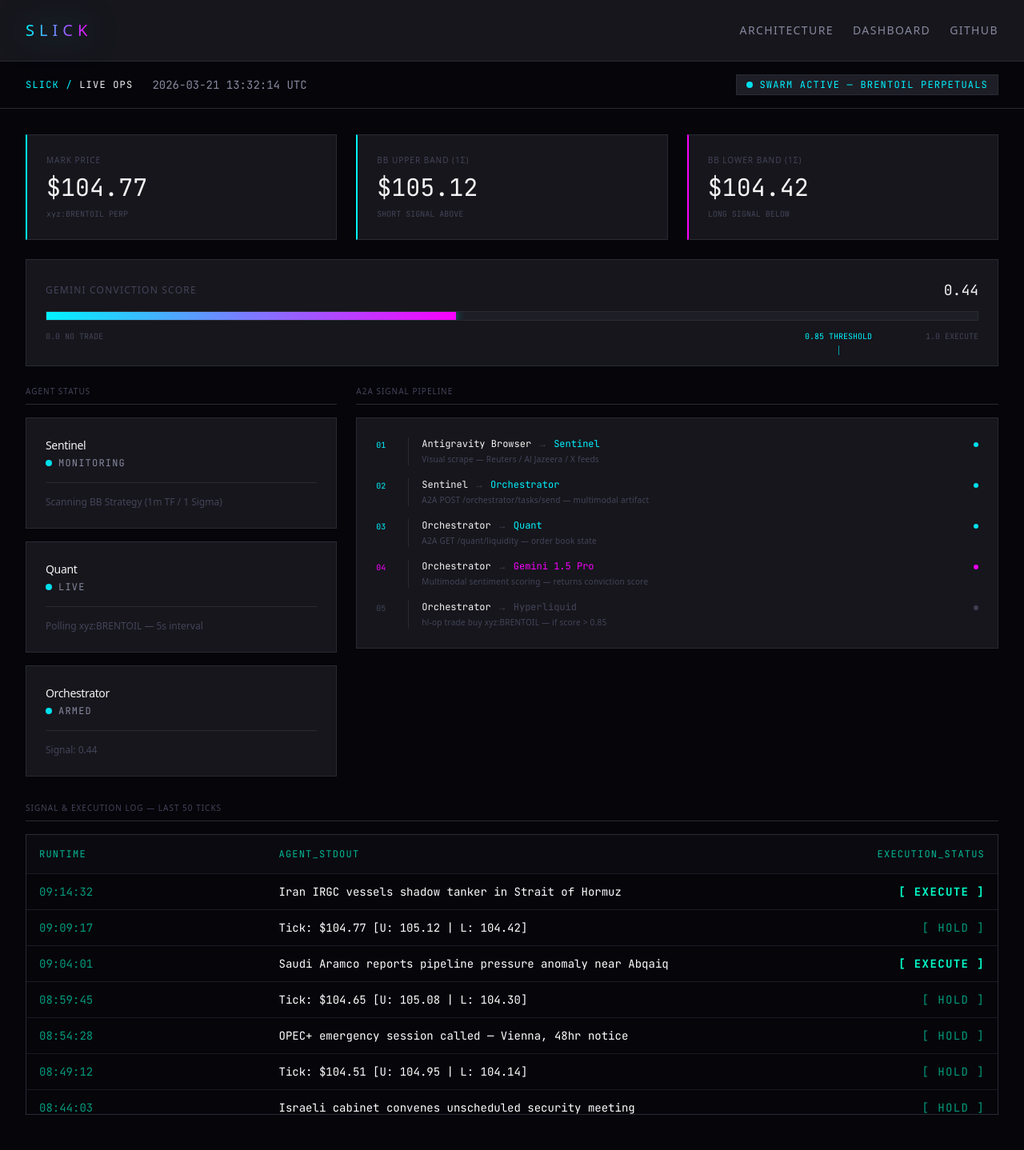
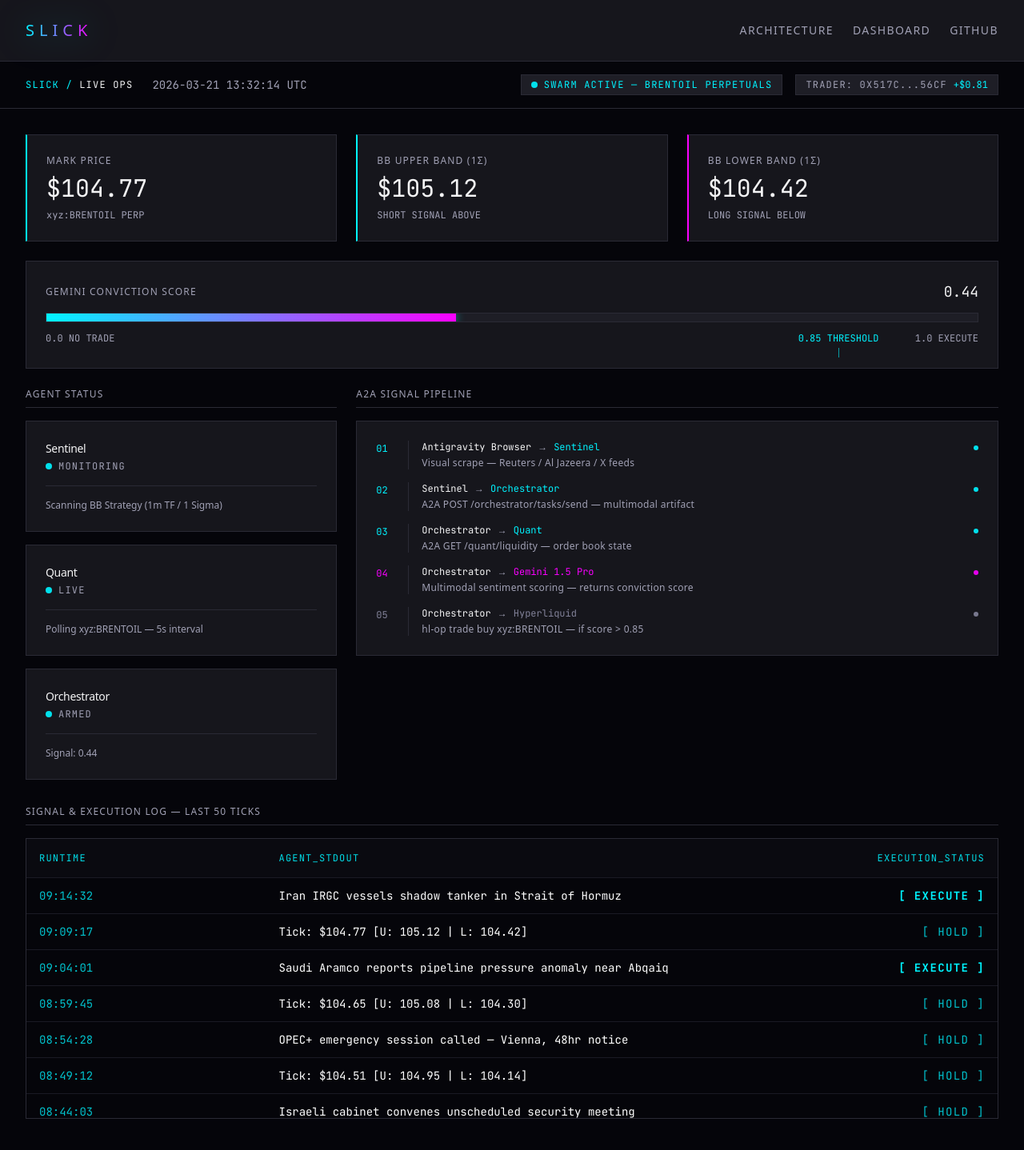
Before and after one commit to n5gus/slick, a Next.js app in the folder frontend/: page /dashboard in a window 1280 px wide. Shown: the top 1438 px of the page at 80% size. Built offline with nearby package versions, Linux system fonts and the light colour scheme; no server answers.

Commit message:
feat: improve accessibility contrast and add live trader address verification

```diff
--- a/frontend/app/dashboard/page.tsx
+++ b/frontend/app/dashboard/page.tsx
@@ -101,9 +101,20 @@ export default function DashboardPage() {
           </span>
           <LiveClock />
         </div>
-        <div className="flex items-center gap-2 border border-border px-3 py-1 bg-bg-elevated">
-          <div className="w-2 h-2 rounded-full bg-positive animate-pulse" />
-          <span className="text-xs tracking-widest uppercase font-mono">SWARM ACTIVE — BRENTOIL PERPETUALS</span>
+        <div className="flex items-center gap-4">
+          <div className="flex items-center gap-2 border border-border px-3 py-1 bg-bg-elevated">
+            <div className="w-2 h-2 rounded-full bg-positive animate-pulse" />
+            <span className="text-xs tracking-widest uppercase font-mono">SWARM ACTIVE — BRENTOIL PERPETUALS</span>
+          </div>
+          <a
+            href="https://app.hyperliquid.xyz/tradeHistory/0x517CFeae25Ac7D49aD70037b253B9f24C7E556Cf"
+            target="_blank"
+            rel="noopener noreferrer"
+            className="hidden lg:flex items-center gap-2 border border-border px-3 py-1 bg-bg-elevated hover:border-accent-magenta transition-colors group"
+          >
+            <span className="text-xs tracking-widest uppercase font-mono text-text-secondary group-hover:text-accent-magenta transition-colors">TRADER: 0x517C...56Cf</span>
+            <span className="text-xs font-mono text-positive">+$0.81</span>
+          </a>
         </div>
       </div>
 
@@ -111,32 +122,32 @@ export default function DashboardPage() {
 
         <div className="grid grid-cols-1 md:grid-cols-3 gap-6 mb-6">
           <div className="p-6 border border-border bg-bg-surface border-l-2 border-l-positive rounded-none">
-            <span className="text-[10px] tracking-widest text-text-muted uppercase block mb-2">Mark Price</span>
+            <span className="text-xs tracking-widest text-text-secondary uppercase block mb-2">Mark Price</span>
             <span className="text-3xl font-mono text-text-primary">
               ${marketInfo.mark_price.toFixed(2)}
             </span>
-            <span className="text-[10px] font-mono text-text-muted mt-2 block">xyz:BRENTOIL PERP</span>
+            <span className="text-xs font-mono text-text-secondary mt-2 block">xyz:BRENTOIL PERP</span>
           </div>
           <div className="p-6 border border-border bg-bg-surface border-l-2 border-l-accent-cyan rounded-none">
-            <span className="text-[10px] tracking-widest text-text-muted uppercase block mb-2">BB Upper Band (1σ)</span>
+            <span className="text-xs tracking-widest text-text-secondary uppercase block mb-2">BB Upper Band (1σ)</span>
             <span className="text-3xl font-mono text-text-primary">
               ${marketInfo.bollinger_upper.toFixed(2)}
             </span>
-            <span className="text-[10px] font-mono text-text-muted mt-2 block">SHORT SIGNAL ABOVE</span>
+            <span className="text-xs font-mono text-text-secondary mt-2 block">SHORT SIGNAL ABOVE</span>
           </div>
           <div className="p-6 border border-border bg-bg-surface border-l-2 border-l-negative rounded-none">
-            <span className="text-[10px] tracking-widest text-text-muted uppercase block mb-2">BB Lower Band (1σ)</span>
+            <span className="text-xs tracking-widest text-text-secondary uppercase block mb-2">BB Lower Band (1σ)</span>
             <span className="text-3xl font-mono text-text-primary">
               ${marketInfo.bollinger_lower.toFixed(2)}
             </span>
-            <span className="text-[10px] font-mono text-text-muted mt-2 block">LONG SIGNAL BELOW</span>
+            <span className="text-xs font-mono text-text-secondary mt-2 block">LONG SIGNAL BELOW</span>
           </div>
         </div>
 
         {/* Conviction Score Bar */}
         <div className="p-6 border border-border bg-bg-surface mb-6">
           <div className="flex justify-between items-center mb-3">
-            <span className="text-xs tracking-widest text-text-muted uppercase">
+            <span className="text-xs tracking-widest text-text-secondary uppercase">
               Gemini Conviction Score
             </span>
             <span className="font-mono text-lg text-text-primary">
@@ -159,7 +170,7 @@ export default function DashboardPage() {
           </div>
 
           {/* Threshold markers */}
-          <div className="relative w-full flex justify-between text-[10px] font-mono text-text-muted">
+          <div className="relative w-full flex justify-between text-xs font-mono text-text-secondary">
             <span>0.0 NO TRADE</span>
             <span className="absolute left-[85%] -translate-x-1/2 text-positive">0.85 THRESHOLD</span>
             <span>1.0 EXECUTE</span>
@@ -178,7 +189,7 @@ export default function DashboardPage() {
 
           {/* Left: Agent Status */}
           <div className="xl:col-span-4 flex flex-col gap-4">
-            <span className="text-[10px] tracking-widest text-text-muted uppercase block border-b border-border pb-2">
+            <span className="text-xs tracking-widest text-text-secondary uppercase block border-b border-border pb-2">
               Agent Status
             </span>
             <AgentStatusBadge
@@ -200,7 +211,7 @@ export default function DashboardPage() {
 
           {/* Right: A2A Pipeline Visualization */}
           <div className="xl:col-span-8 flex flex-col gap-4">
-            <span className="text-[10px] tracking-widest text-text-muted uppercase block border-b border-border pb-2">
+            <span className="text-xs tracking-widest text-text-secondary uppercase block border-b border-border pb-2">
               A2A Signal Pipeline
             </span>
 
@@ -248,7 +259,7 @@ export default function DashboardPage() {
               ].map((node) => (
                 <div key={node.step} className="flex items-start gap-4">
                   <span
-                    className="text-[10px] font-mono mt-0.5 shrink-0 w-6"
+                    className="text-xs font-mono mt-0.5 shrink-0 w-6"
                     style={{ color: node.color }}
                   >
                     {node.step}
@@ -256,10 +267,10 @@ export default function DashboardPage() {
                   <div className="flex-1 border-l border-border pl-4">
                     <div className="flex items-center gap-2 mb-1">
                       <span className="text-xs font-mono text-text-primary">{node.from}</span>
-                      <span className="text-text-muted text-xs">→</span>
+                      <span className="text-text-secondary text-xs">→</span>
                       <span className="text-xs font-mono" style={{ color: node.color }}>{node.to}</span>
                     </div>
-                    <p className="text-[10px] text-text-muted tracking-wide">{node.desc}</p>
+                    <p className="text-xs text-text-secondary tracking-wide">{node.desc}</p>
                   </div>
                   <div
                     className="w-1.5 h-1.5 rounded-full mt-1.5 shrink-0 animate-pulse"
@@ -273,7 +284,7 @@ export default function DashboardPage() {
 
         {/* Full-width Trade Feed at bottom */}
         <div>
-          <span className="text-[10px] tracking-widest text-text-muted uppercase mb-4 block border-b border-border pb-2">
+          <span className="text-xs tracking-widest text-text-secondary uppercase mb-4 block border-b border-border pb-2">
             Signal & Execution Log — Last 50 Ticks
           </span>
           <TradeFeed logs={logs} />
--- a/frontend/app/globals.css
+++ b/frontend/app/globals.css
@@ -26,8 +26,8 @@
 
     /* Text */
     --text-primary: #F4F4F5;
-    --text-secondary: #8888A0;
-    --text-muted: #44445A;
+    --text-secondary: #A1A1B5;
+    --text-muted: #828299;
 
     /* Accents */
     --accent-cyan: #00F3FF;
--- a/frontend/components/ui/AgentStatusBadge.tsx
+++ b/frontend/components/ui/AgentStatusBadge.tsx
@@ -1,5 +1,5 @@
 export function AgentStatusBadge({ agent, status, detail, score }: { agent: string, status: string, detail?: string, score?: number }) {
-    let dotColor = 'bg-text-muted';
+    let dotColor = 'bg-text-secondary';
     if (status === 'MONITORING' || status === 'LIVE' || status === 'ARMED') dotColor = 'bg-positive';
     if (status === 'STANDBY') dotColor = 'bg-warning';
     if (status === 'OFFLINE') dotColor = 'bg-negative';
@@ -16,14 +16,14 @@ export function AgentStatusBadge({ agent, status, detail, score }: { agent: stri
                 </div>
                 {score !== undefined && (
                     <div className="text-right">
-                        <span className="block text-xs tracking-widest text-text-muted uppercase mb-1">SCORE</span>
+                        <span className="block text-xs tracking-widest text-text-secondary uppercase mb-1">SCORE</span>
                         <span className={`font-mono ${score > 0.85 ? 'text-positive' : 'text-text-secondary'}`}>{score.toFixed(2)}</span>
                     </div>
                 )}
             </div>
             {detail && (
                 <div className="pt-4 border-t border-border mt-auto">
-                    <p className="text-xs text-text-muted truncate" title={detail}>{detail}</p>
+                    <p className="text-xs text-text-secondary truncate" title={detail}>{detail}</p>
                 </div>
             )}
         </div>
--- a/frontend/components/ui/StatCard.tsx
+++ b/frontend/components/ui/StatCard.tsx
@@ -5,7 +5,7 @@ export function StatCard({ title, value, unit, highlight }: { title: string, val
 
     return (
         <div className="p-4 border border-border bg-bg-elevated rounded-none flex flex-col justify-between h-full">
-            <span className="text-xs tracking-widest text-text-muted uppercase mb-2 block">{title}</span>
+            <span className="text-xs tracking-widest text-text-secondary uppercase mb-2 block">{title}</span>
             <div className="flex items-baseline gap-1 mt-auto">
                 <span className={`text-2xl font-mono ${valueColor}`}>{value}</span>
                 {unit && <span className="text-xs tracking-widest text-text-secondary uppercase font-mono">{unit}</span>}
--- a/frontend/components/ui/TradeFeed.tsx
+++ b/frontend/components/ui/TradeFeed.tsx
@@ -11,14 +11,14 @@ export type TradeLog = {
 export function TradeFeed({ logs }: { logs: TradeLog[] }) {
     return (
         <div className="w-full border border-border bg-[#05050A] rounded-none overflow-hidden font-mono">
-            <div className="grid grid-cols-12 gap-4 p-4 border-b border-[#1A1A24] bg-[#0A0A10] text-[#00ffcc] text-xs tracking-widest uppercase">
-                <div className="col-span-3 opacity-70">RUNTIME</div>
-                <div className="col-span-6 opacity-70">AGENT_STDOUT</div>
-                <div className="col-span-3 text-right opacity-70">EXECUTION_STATUS</div>
+            <div className="grid grid-cols-12 gap-4 p-4 border-b border-[#1A1A24] bg-[#0A0A10] text-[var(--accent-cyan)] text-xs tracking-widest uppercase">
+                <div className="col-span-3 opacity-90">RUNTIME</div>
+                <div className="col-span-6 opacity-90">AGENT_STDOUT</div>
+                <div className="col-span-3 text-right opacity-90">EXECUTION_STATUS</div>
             </div>
             <div className="flex flex-col h-[300px] overflow-y-auto">
                 {logs.length === 0 ? (
-                    <div className="p-8 text-center text-[#00ffcc]/50 text-sm italic">
+                    <div className="p-8 text-center text-[var(--accent-cyan)] opacity-60 text-sm italic">
                         <span className="animate-pulse">Awaiting Quant Signal...</span>
                     </div>
                 ) : (
@@ -30,9 +30,9 @@ export function TradeFeed({ logs }: { logs: TradeLog[] }) {
                             transition={{ duration: 0.3 }}
                             className="grid grid-cols-12 gap-4 px-4 py-3 border-b border-[#1A1A24] items-center text-sm"
                         >
-                            <div className="col-span-3 text-[#00ffcc]/60">{log.timestamp}</div>
+                            <div className="col-span-3 text-[var(--accent-cyan)] opacity-80">{log.timestamp}</div>
                             <div className="col-span-6 text-white truncate">{log.headline}</div>
-                            <div className={`col-span-3 text-right tracking-widest text-[#00ffcc] ${log.action !== 'HOLD' ? 'font-bold' : 'opacity-60'}`}>
+                            <div className={`col-span-3 text-right tracking-widest text-[var(--accent-cyan)] ${log.action !== 'HOLD' ? 'font-bold' : 'opacity-80'}`}>
                                 [ {log.action} ]
                             </div>
                         </motion.div>
```
Also changed, not shown: frontend/app/page.tsx (+43 -13 lines), 1 other file (tests, documents, lock files or other folders).
